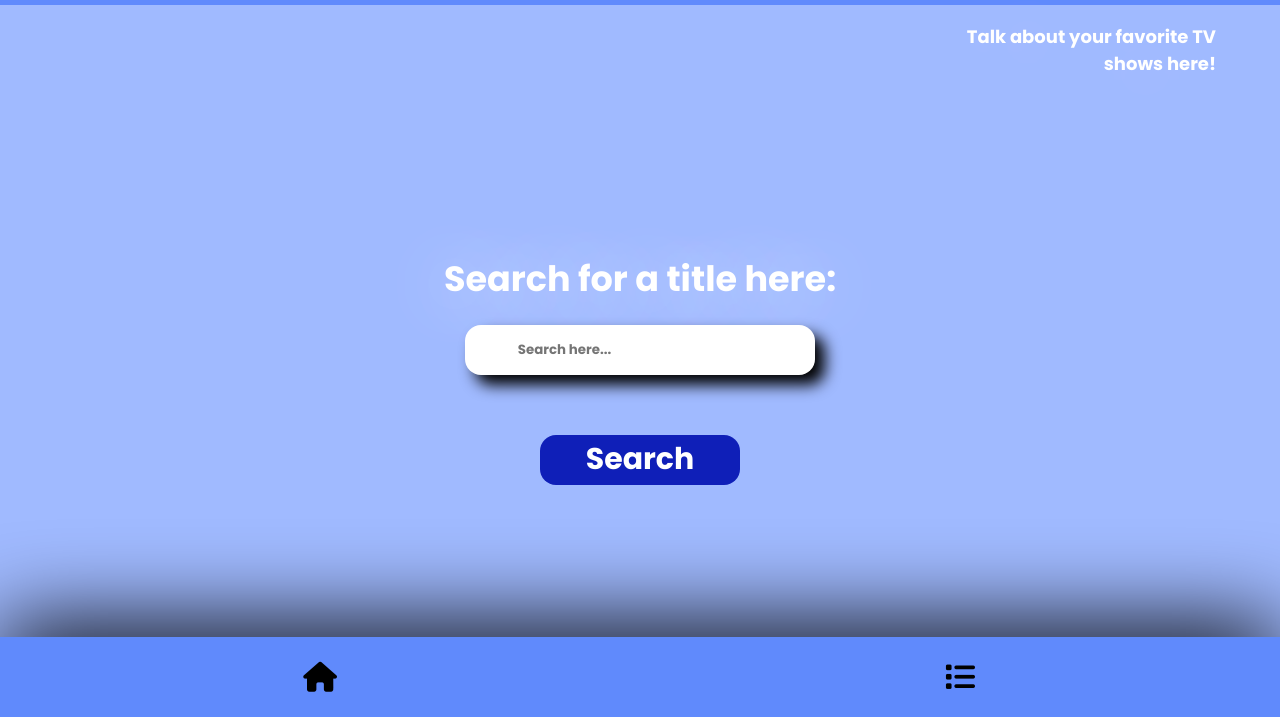
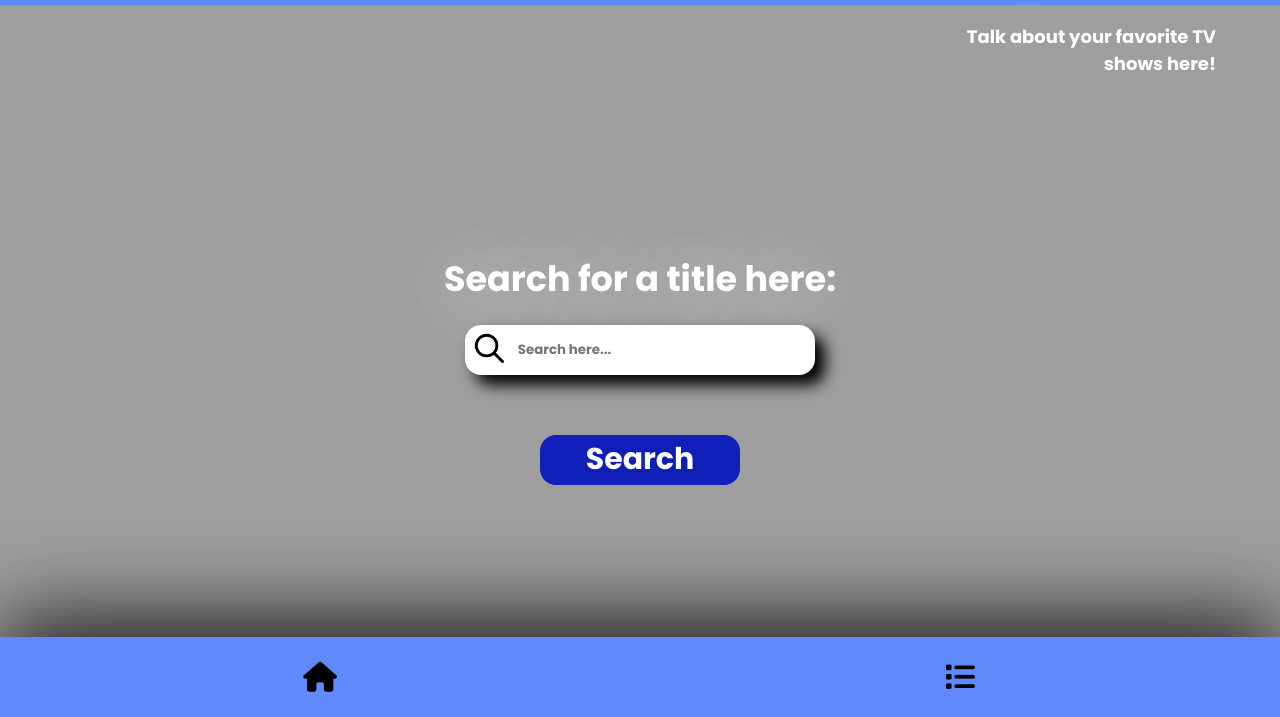
Before and after one commit to MattChau01/ShowGeek, a website: page index.html in a window 1280 px wide. Shown: the part 83-800 px from the top of the page. Drawn offline with Linux system fonts and the light colour scheme; the site is published under a folder, as on GitHub Pages, so addresses that start at the root find nothing.

Commit message:
Updated background image on css

```diff
--- a/css/styles.css
+++ b/css/styles.css
@@ -2,7 +2,7 @@
   display: flex;
   min-height: 90vh;
   background-color: #a0baff;
-  background-image: url("/images/movies-background-25.png");
+  background-image: url("../images/movies-background-25.png");
   background-size: cover;
   margin-bottom: 100px;
 }
@@ -124,7 +124,7 @@
   border-radius: 1rem;
   outline: none;
   box-shadow: 10px 10px 15px;
-  background-image: url("/images/magnifying-glass.webp");
+  background-image: url("../images/magnifying-glass.webp");
   background-repeat: no-repeat;
   background-size: 35px;
   background-position: 8px center;
```
